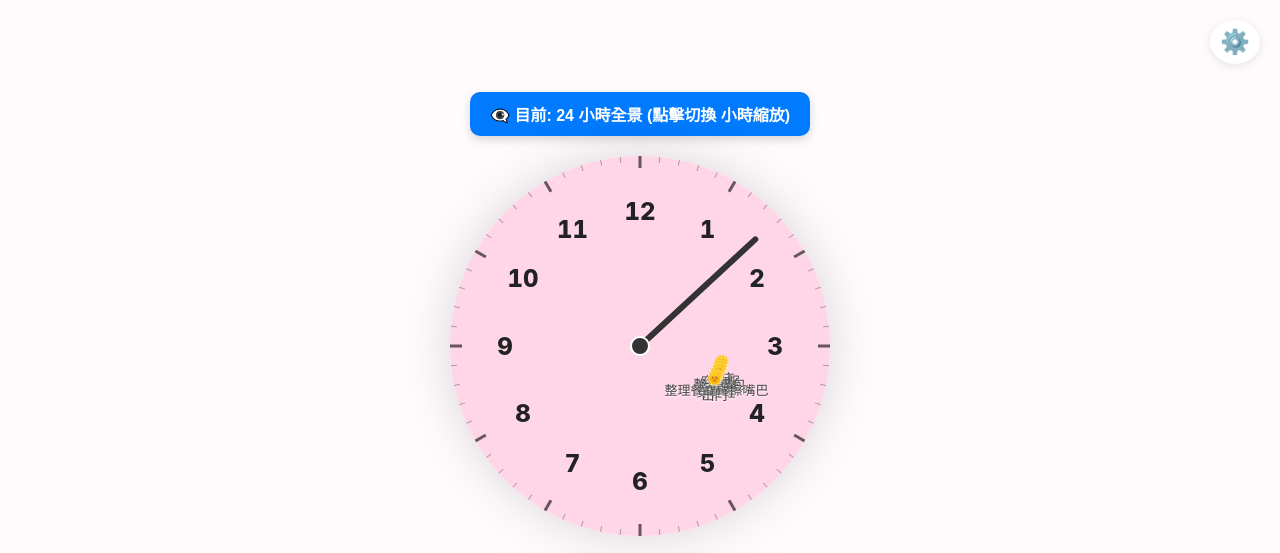
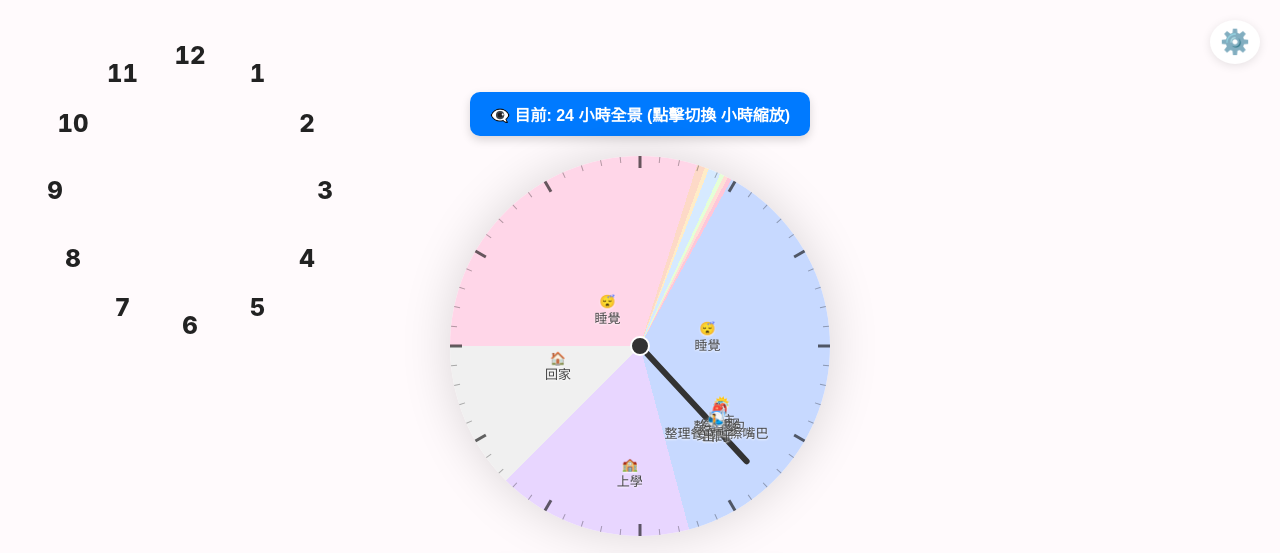
Before and after one commit to HannaHome/baby-clock-pro, a plain HTML site: page index.html in a window 1280 px wide. Shown: the top 553 px of the page. Drawn offline with Linux system fonts and the light colour scheme; no server answers.

Commit message:
Add files via upload

```diff
--- a/index.html
+++ b/index.html
@@ -27,6 +27,8 @@
     position: relative;
   }
 
+  /* 🚨 V9 修正: 將整個圓盤旋轉 270 度，讓 CSS 的 0 度 (3 點鐘) 對齊 12 點鐘方向。
+     這樣 conic-gradient 的 0 度起點就會是 12 點鐘方向。 */
   .clock {
     position: relative;
     width: 380px;
@@ -35,9 +37,13 @@
     box-shadow: 0 0 50px rgba(0,0,0,0.15);
     margin-bottom: 20px;
     transition: background 0.5s ease-in-out;
+
+    transform: rotate(270deg); /* 圓盤整體旋轉 */
+    transform-origin: center center;
   }
 
   /* 時鐘指針與中心點 */
+  /* 🚨 V9 修正: 指針不再需要 -270deg 偏移，只保留位移，實際旋轉由 JS 負責補償父層旋轉 */
   .minute-hand {
     position: absolute;
     width: 6px;
@@ -48,17 +54,33 @@
     transform-origin: bottom center;
     border-radius: 3px;
     z-index: 10;
+    /* 初始只進行 X 軸位移，JS 會計算並覆蓋旋轉角度 */
+    transform: translateX(-50%);
   }
   .center-dot { position: absolute; width: 16px; height: 16px; background: #333; border-radius: 50%; top: 50%; left: 50%; transform: translate(-50%, -50%); z-index: 11; border: 2px solid white; }
 
   /* 任務標籤 */
-  .task-label { position: absolute; font-size: 13px; font-weight: 500; text-align: center; transform: translate(-50%, -50%); z-index: 5; line-height: 1.3; color: #444; text-shadow: 0 1px 2px rgba(255,255,255,0.9); pointer-events: none; }
+  /* 🚨 V9 修正: 標籤不需反向旋轉，但其位置計算的數學角度需要調整 */
+  .task-label {
+    position: absolute;
+    font-size: 13px;
+    font-weight: 500;
+    text-align: center;
+    transform: translate(-50%, -50%);
+    z-index: 5;
+    line-height: 1.3;
+    color: #444;
+    text-shadow: 0 1px 2px rgba(255,255,255,0.9);
+    pointer-events: none;
+  }
 
   /* 刻度與數字 */
   .tick { position: absolute; left: 50%; top: 0; background: rgba(0, 0, 0, 0.3); transform-origin: 50% 190px; }
-  .tick.minor { width: 1px; height: 6px; }
-  .tick.major { width: 3px; height: 12px; background: rgba(0, 0, 0, 0.6); }
+  /* 🚨 V9 修正: 刻度不再需要 -270deg 偏移，只保留位移，實際旋轉由 JS 負責 */
+  .tick.minor { width: 1px; height: 6px; transform: translateX(-50%); }
+  .tick.major { width: 3px; height: 12px; background: rgba(0, 0, 0, 0.6); transform: translateX(-50%); }
 
+  /* 數字標籤 */
   .clock-label { position: absolute; font-weight: 800; top: 50%; left: 50%; transform: translate(-50%, -50%); z-index: 6; font-feature-settings: "tnum"; pointer-events: none; }
   .hour-number { font-size: 24px; color: #222; }
   .zoom-minute-label { font-size: 18px; color: #666; }
@@ -114,6 +136,7 @@
   <div class="minute-hand" id="minHand"></div>
   <div class="center-dot"></div>
 </div>
+<div id="taskLabelsContainer"></div>
 
 <div class="current-time-box">
   <div id="date-label" class="date-label"></div>
@@ -186,17 +209,18 @@ const MODE_AUTO = 'ZOOM_FORCED';
 const MODE_FORCED_FULL = 'FULLDAY_FORCED';
 
 // 預設數據 (雲端載入失敗時使用)
+// 根據您最新的設定截圖調整預設任務
 const DEFAULT_TASKS = [
     { name: '起床', emoji: '🌞', color: '#ffd6e8', start: 420, end: 430, enabled: true },
-    { name: '穿衣服', emoji: '🌞', color: '#fdd9c7', start: 430, end: 440, enabled: true },
-    { name: '整理書包', emoji: '🌞', color: '#ffecc7', start: 440, end: 445, enabled: true },
-    { name: '吃早餐', emoji: '🌞', color: '#d6eaff', start: 445, end: 460, enabled: true },
-    { name: '整理餐桌、擦嘴巴', emoji: '🌞', color: '#e5ffd6', start: 460, end: 465, enabled: true },
-    { name: '穿鞋鞋', emoji: '🌞', color: '#e8d6ff', start: 465, end: 470, enabled: true },
-    { name: '出門', emoji: '🌞', color: '#ffdfd6', start: 470, end: 480, enabled: true },
-    { name: '', emoji: '', color: '#ffc7d9', start: 0, end: 0, enabled: false },
-    { name: '', emoji: '', color: '#c7d9ff', start: 0, end: 0, enabled: false },
-    { name: '', emoji: '', color: '#f0f0f0', start: 0, end: 0, enabled: false }
+    { name: '穿衣服', emoji: '👕', color: '#fdd9c7', start: 430, end: 440, enabled: true },
+    { name: '整理書包', emoji: '🎒', color: '#ffecc7', start: 440, end: 445, enabled: true },
+    { name: '吃早餐', emoji: '🥣', color: '#d6eaff', start: 445, end: 460, enabled: true },
+    { name: '整理餐桌、擦嘴巴', emoji: '🍽️', color: '#e5ffd6', start: 460, end: 465, enabled: true },
+    { name: '穿鞋子', emoji: '👟', color: '#ffdfd6', start: 465, end: 470, enabled: true },
+    { name: '出門', emoji: '🚶', color: '#ffc7d9', start: 470, end: 475, enabled: true },
+    { name: '上學', emoji: '🏫', color: '#c7d9ff', start: 475, end: 1020, enabled: true },
+    { name: '回家', emoji: '🏠', color: '#e8d6ff', start: 1020, end: 1260, enabled: true },
+    { name: '睡覺', emoji: '😴', color: '#f0f0f0', start: 1260, end: 420, enabled: true }
 ];
 const DEFAULT_PRESET_NAME = '預設作息';
 const DEFAULT_CLOUD_DATA = {
@@ -212,10 +236,8 @@ let controlMode = MODE_FORCED_FULL;
 let zoomStartMinutes = 0;
 let configId = BIN_ID;
 
+// --- 時間處理與工具函式 (不變) ---
 
-// --- 時間處理與工具函式 ---
-
-// 將分鐘數轉換為 HH:MM 字串
 function minutesToHHMM(totalMinutes) {
     if (totalMinutes === 1440) return '24:00';
     totalMinutes = totalMinutes % 1440;
@@ -224,20 +246,17 @@ function minutesToHHMM(totalMinutes) {
     return `${hour.toString().padStart(2, '0')}:${minute.toString().padStart(2, '0')}`;
 }
 
-// 將總分鐘數轉換為小時和分鐘對象
 function minutesToTime(totalMinutes) {
     if (typeof totalMinutes !== 'number' || isNaN(totalMinutes) || totalMinutes < 0) {
         totalMinutes = 0;
     }
 
-    // 24:00 處理
     if (totalMinutes === 1440) return { hour: 24, minute: 0 };
     const hour = Math.floor(totalMinutes / 60) % 24;
     const minute = totalMinutes % 60;
     return { hour, minute };
 }
 
-// 動態生成時間選擇器 HTML
 function generateTimeSelectors(dataIndex, fieldPrefix, totalMinutes, isEnd) {
     if (typeof totalMinutes !== 'number' || isNaN(totalMinutes) || totalMinutes < 0) {
         totalMinutes = 0;
@@ -263,7 +282,7 @@ function generateTimeSelectors(dataIndex, fieldPrefix, totalMinutes, isEnd) {
 }
 
 
-// --- 數據載入/儲存邏輯 ---
+// --- 數據載入/儲存邏輯 (不變) ---
 
 async function loadData() {
     const savedControl = localStorage.getItem(LOCAL_STORAGE_CONTROL_KEY);
@@ -353,23 +372,25 @@ function saveControlMode() {
 }
 
 
-// --- 時鐘渲染邏輯 (V8 修正: 色塊角度) ---
+// --- 時鐘渲染邏輯 (V9 最終修正) ---
 const clockElement = document.getElementById('clock');
 const modeIndicator = document.getElementById('mode-indicator');
+const labelsContainer = document.getElementById('taskLabelsContainer'); // 新增的標籤容器
 const cx = 190; const cy = 190; // 時鐘中心點 (Clock width/height is 380px)
 const R_TASK_LABEL = 85; // 任務標籤半徑
 const R_CLOCK_LABEL = 135; // 數字標籤半徑
 
 function renderClock() {
-    // 每次重新繪製，清除舊的內容
+    // 1. 每次重新繪製，清除舊的內容，但保留指針和中心點
     clockElement.innerHTML = `<div class="minute-hand" id="minHand"></div><div class="center-dot"></div>`;
+    labelsContainer.innerHTML = ''; // 清除標籤
 
     let conicGradientStops = [];
     let enabledTasks = currentTasks.filter(t => t.enabled);
 
     let degreePerMinute, startMinuteOffset;
 
-    // --- 1. 設置模式參數 ---
+    // --- 設置模式參數 ---
     if (displayMode === 'FULL_DAY') {
         degreePerMinute = FULL_DAY_DEGREE;
         startMinuteOffset = 0;
@@ -381,46 +402,27 @@ function renderClock() {
         modeIndicator.textContent = `顯示模式：小時縮放 (${minutesToHHMM(zoomStartMinutes)} - ${minutesToHHMM(zoomEndMinutes)})`;
     }
 
-    // --- 2. 處理任務和角度計算 ---
+    // --- 處理任務和角度計算 ---
     enabledTasks.forEach(task => {
         let originalStart = task.start;
         let originalEnd = task.end;
 
         let segments = [];
 
-        // 檢查任務是否跨日，並切割成兩個 0-1440 區間的片段
+        // 檢查任務是否跨日，並切割成片段
         if (originalStart >= originalEnd) {
-            // 片段 1: 從 start 到 24:00 (1440)
-            segments.push({
-                start: originalStart,
-                end: FULL_DAY_MINUTES,
-                isWrapped: true
-            });
-            // 片段 2: 從 00:00 (0) 到 end
-            segments.push({
-                start: 0,
-                end: originalEnd === 0 ? FULL_DAY_MINUTES : originalEnd,
-                isWrapped: true
-            });
+            segments.push({ start: originalStart, end: FULL_DAY_MINUTES });
+            segments.push({ start: 0, end: originalEnd === 0 ? FULL_DAY_MINUTES : originalEnd });
         } else {
-            segments.push({
-                start: originalStart,
-                end: originalEnd,
-                isWrapped: false
-            });
+            segments.push({ start: originalStart, end: originalEnd });
         }
-
 
         let largestDuration = 0;
 
-        // 遍歷所有區段
         segments.forEach(segment => {
             let start = segment.start % FULL_DAY_MINUTES;
             let end = segment.end % FULL_DAY_MINUTES;
-
-            if (segment.end === FULL_DAY_MINUTES) {
-                end = FULL_DAY_MINUTES;
-            }
+            if (segment.end === FULL_DAY_MINUTES) end = FULL_DAY_MINUTES;
 
             let duration = end - start;
             if (duration <= 0) return;
@@ -431,56 +433,67 @@ function renderClock() {
                 relativeStartMinutes = start;
                 relativeEndMinutes = end;
                 duration = relativeEndMinutes - relativeStartMinutes;
-
             } else { // 1H ZOOM 模式
                 const zoomEndMinutes = startMinuteOffset + 60;
-
                 let clippedStart = Math.max(start, startMinuteOffset);
                 let clippedEnd = Math.min(end, zoomEndMinutes);
 
                 if (clippedEnd <= clippedStart) return;
 
-                relativeStartMinutes = clippedStart - startMinuteOffset; // 轉換到 0-60 區間
-                relativeEndMinutes = clippedEnd - startMinuteOffset;     // 轉換到 0-60 區間
+                relativeStartMinutes = clippedStart - startMinuteOffset;
+                relativeEndMinutes = clippedEnd - startMinuteOffset;
                 duration = relativeEndMinutes - relativeStartMinutes;
             }
 
-            // 3. V8 修正: 色塊角度
-            // 讓 00:00 對齊 12 點 (CSS 270 度)。
-            // 使用 (分鐘數 * 0.25) + 270 作為起始角度，確保從 12 點開始順時針旋轉。
-            let gradientStartDeg = (relativeStartMinutes * degreePerMinute) + 270;
+            // 🚨 V9 修正: 由於圓盤已旋轉，conic-gradient 角度直接從 0 度開始計算 (0 度在 12 點)
+            let gradientStartDeg = relativeStartMinutes * degreePerMinute;
             let gradientStopDeg = gradientStartDeg + (duration * degreePerMinute);
 
-            // 確保起始角度在 0-360 範圍
             gradientStartDeg = gradientStartDeg % 360;
 
             conicGradientStops.push(`${task.color} ${gradientStartDeg}deg ${gradientStopDeg}deg`);
 
 
-            // 4. 標籤位置：
-            // 標籤的角度計算必須基於 0 度在 12 點的邏輯
+            // 標籤位置：
             if (duration * degreePerMinute > largestDuration) {
                 largestDuration = duration * degreePerMinute;
 
                 let middleMinutes = relativeStartMinutes + duration / 2;
 
-                // 標籤的角度修正：減去 90 度，將圓環座標系統 (0度在頂部) 轉換為標準數學座標 (0度在右側)
+                // 標籤的角度修正：我們計算的角度 (middleAngleDeg) 是 0 度在 12 點。
                 let middleAngleDeg = middleMinutes * degreePerMinute;
-                let middleAngleRad = (middleAngleDeg - 90) * Math.PI / 180;
+
+                // 轉換為標準數學角度 (0 度在 3 點，順時針為負，逆時針為正)
+                // 或直接轉換為 CSS 座標 (0 度在 12 點，順時針為正)
+                // 為了使用 Math.cos/sin，我們需要一個標準座標系 (0 度在右，逆時針為正，但這很麻煩)
+                // 讓我們使用： 0 度在 3 點，角度逆時針增加
+
+                // 數學角度 (0度在右側X軸，逆時針增加)
+                // 從 12 點順時針的角度 (middleAngleDeg) 轉換為 3 點逆時針的角度 (angleRad)
+                // 12點是 90度。3點是 0度。
+                let angleRad = (90 - middleAngleDeg) * Math.PI / 180;
 
                 const div = document.createElement('div');
                 div.className = 'task-label';
 
-                // 標籤顯示優化
                 if (duration < 10 && displayMode === 'ZOOM') {
                      div.innerHTML = `${task.emoji}`;
                 } else {
                      div.innerHTML = `${task.emoji}<br>${task.name}`;
                 }
 
-                div.style.left = `${cx + R_TASK_LABEL * Math.cos(middleAngleRad)}px`;
-                div.style.top = `${cy + R_TASK_LABEL * Math.sin(middleAngleRad)}px`;
-                clockElement.appendChild(div);
+                // 取得時鐘中心點在螢幕上的座標
+                const clockRect = clockElement.getBoundingClientRect();
+                const clockCenter = {
+                    x: clockRect.left + clockRect.width / 2,
+                    y: clockRect.top + clockRect.height / 2
+                };
+
+                // 計算標籤位置 (相對於 body)
+                div.style.left = `${clockCenter.x + R_TASK_LABEL * Math.cos(angleRad)}px`;
+                div.style.top = `${clockCenter.y - R_TASK_LABEL * Math.sin(angleRad)}px`; // Y軸反向
+
+                labelsContainer.appendChild(div);
             }
         });
     });
@@ -488,38 +501,37 @@ function renderClock() {
     // 設置圓環背景
     clockElement.style.background = `conic-gradient(${conicGradientStops.join(', ')})`;
 
-    // --- 6. 繪製刻度與數字 ---
-    // 刻度與數字的擺放，因為是單獨的 div 旋轉，不需 270 度修正。
+    // --- 繪製刻度與數字 ---
     if (displayMode === 'FULL_DAY') {
         for (let h = 1; h <= 12; h++) {
           const num = document.createElement('div');
           num.className = 'clock-label hour-number';
           num.textContent = h;
-          // 數字位置：角度需要偏移 90 度 (將時鐘角度轉為數學角度)
-          const angle = (h * 30 - 90) * Math.PI / 180;
-          num.style.left = `${cx + R_CLOCK_LABEL * Math.cos(angle)}px`;
-          num.style.top = `${cy + R_CLOCK_LABEL * Math.sin(angle)}px`;
-          clockElement.appendChild(num);
+
+          // 數字位置：角度 (h * 30) 是 0 度在 12 點。轉換成數學座標 (90 - deg)
+          const angleRad = (90 - h * 30) * Math.PI / 180;
+
+          num.style.left = `${cx + R_CLOCK_LABEL * Math.cos(angleRad)}px`;
+          num.style.top = `${cy - R_CLOCK_LABEL * Math.sin(angleRad)}px`; // Y軸反向
+          labelsContainer.appendChild(num); // 數字也移到 labelsContainer
         }
         for (let i = 0; i < 60; i++) {
             const tick = document.createElement('div');
             tick.className = 'tick ' + (i % 5 === 0 ? 'major' : 'minor');
-            // 刻度旋轉不需要偏移，它是相對於頂部的 0 度
+            // 🚨 V9 修正: 刻度旋轉不再需要偏移或反向旋轉，因為父層已經轉好。
             tick.style.transform = `translateX(-50%) rotate(${i * 6}deg)`;
             clockElement.appendChild(tick);
         }
 
     } else {
-        const hour = Math.floor(zoomStartMinutes / 60);
         for (let i = 0; i < 60; i += 5) {
             const isMajor = i % 15 === 0;
             const labelText = i.toString().padStart(2, '0');
             const deg = i * 6;
-            // 數字位置：角度需要偏移 90 度
-            const angleRad = (deg - 90) * Math.PI / 180;
 
             const tick = document.createElement('div');
             tick.className = 'tick ' + (isMajor ? 'major' : 'minor');
+            // 🚨 V9 修正: 刻度旋轉不再需要偏移或反向旋轉
             tick.style.transform = `translateX(-50%) rotate(${deg}deg)`;
             clockElement.appendChild(tick);
 
@@ -527,16 +539,20 @@ function renderClock() {
                 const num = document.createElement('div');
                 num.className = 'clock-label zoom-minute-label';
                 num.textContent = `${labelText}`;
+
+                // 數字位置：角度 deg 是 0 度在 12 點。轉換成數學座標 (90 - deg)
+                const angleRad = (90 - deg) * Math.PI / 180;
+
                 num.style.left = `${cx + R_CLOCK_LABEL * Math.cos(angleRad)}px`;
-                num.style.top = `${cy + R_CLOCK_LABEL * Math.sin(angleRad)}px`;
-                clockElement.appendChild(num);
+                num.style.top = `${cy - R_CLOCK_LABEL * Math.sin(angleRad)}px`; // Y軸反向
+                labelsContainer.appendChild(num);
             }
         }
     }
 }
 
 
-// updateTime 核心邏輯 (V8 修正: 指針角度)
+// updateTime 核心邏輯 (V9 修正: 指針角度)
 function updateTime() {
     const now = new Date();
     const h = now.getHours();
@@ -562,24 +578,22 @@ function updateTime() {
         renderClock();
     }
 
-    let rotationDegree = 0;
+    let rotationDegree = 0; // 這是我們期望指針指向的 "0 度在 12 點" 的角度
 
-    // 🚨 V8 修正: 指針角度計算 - 確保 00:00 指向 12 點方向 (CSS 的 270度或 -90度)
     if (displayMode === 'FULL_DAY') {
-        // 1. 計算總角度 (0 分鐘 = 0 度)
-        const totalDegree = currentTotalMinutes * FULL_DAY_DEGREE;
-
-        // 2. 加上 270 度偏移，讓 0 度從 12 點方向開始順時針旋轉
-        rotationDegree = totalDegree + 270;
-        rotationDegree = rotationDegree % 360;
+        // 🚨 V9 修正: 24 小時環必須使用總分鐘數 * 0.25 度/分鐘
+        rotationDegree = currentTotalMinutes * FULL_DAY_DEGREE;
 
     } else {
         // 1H 縮放模式下：當前小時內的分鐘數 * 6 度/分鐘。
         const minutesInHour = currentTotalMinutes - zoomStartMinutes;
-        rotationDegree = minutesInHour * ZOOM_DEGREE - 90;
+        rotationDegree = minutesInHour * ZOOM_DEGREE;
     }
 
-    document.getElementById('minHand').style.transform = `translateX(-50%) rotate(${rotationDegree}deg)`;
+    // 🚨 V9 修正: 指針必須減去 270 度來抵消父層 (.clock) 的 270 度旋轉。
+    const finalHandRotation = rotationDegree - 270;
+
+    document.getElementById('minHand').style.transform = `translateX(-50%) rotate(${finalHandRotation}deg)`;
 
     document.getElementById('current-time').textContent =
         `${h.toString().padStart(2,'0')}:${m.toString().padStart(2,'0')}:${s.toString().padStart(2,'0')}`;
@@ -588,7 +602,7 @@ function updateTime() {
 }
 
 
-// --- 設定介面渲染與互動 ---
+// --- 設定介面渲染與互動 (不變) ---
 
 const tasksBody = document.getElementById('tasksBody');
 const modal = document.getElementById('settingsModal');
@@ -708,7 +722,6 @@ function renderPresetSelector() {
 // --- 初始化與事件監聽 ---
 
 document.addEventListener('DOMContentLoaded', async () => {
-    // 檢查舊的 401 錯誤是否還存在，如果不存在，則雲端同步成功
     await loadData();
 
     updateModeButton();
```
